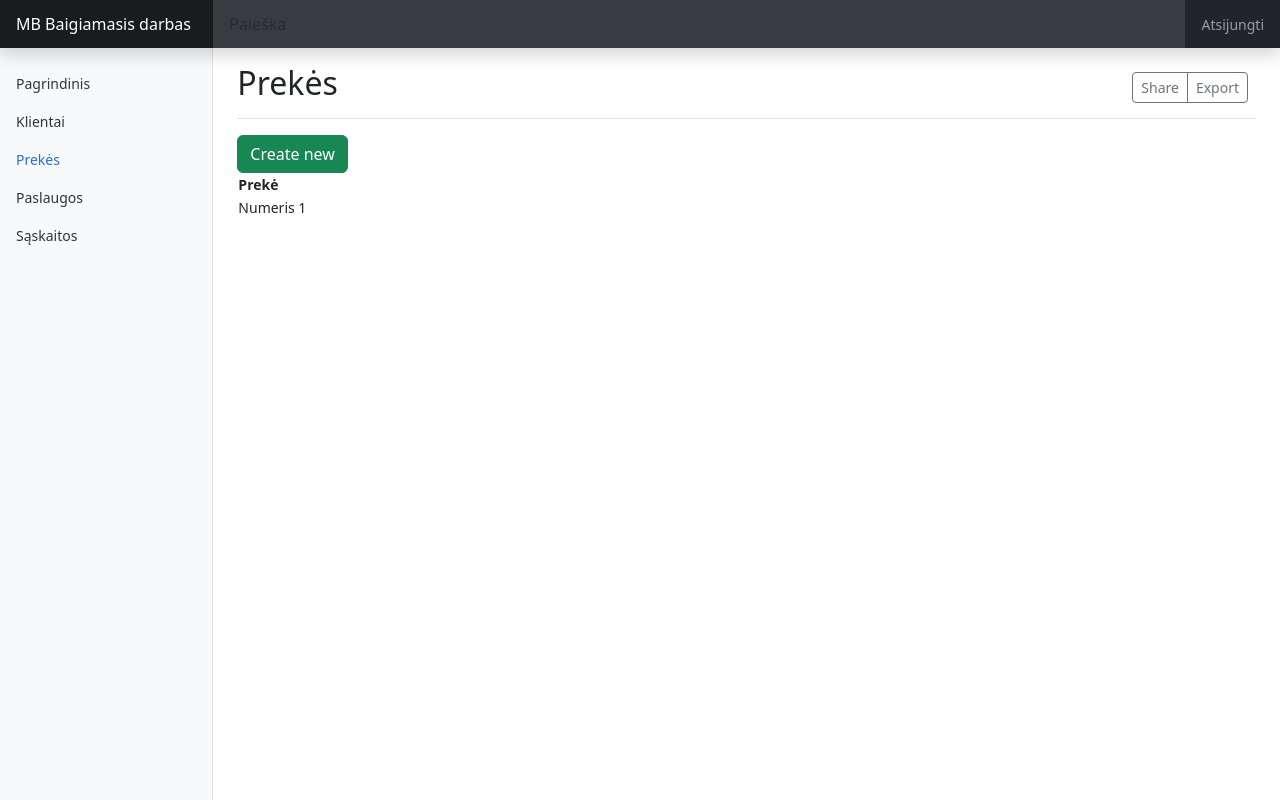
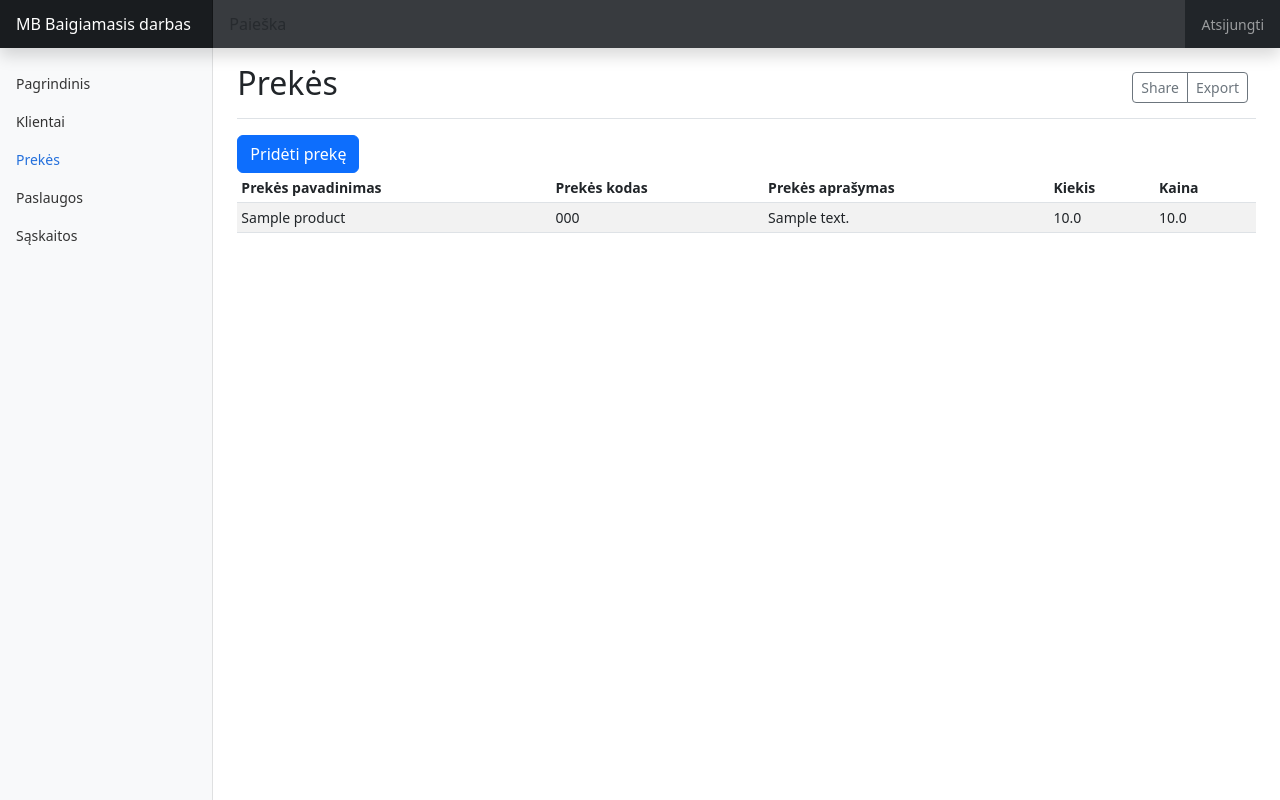
Before and after one commit to zvilkauskas/Invoice_project, a Django app: page /invoices/products/ in a window 1280 px wide. Run offline with Django 4.2, Linux system fonts and the light colour scheme; a user stored in the database is signed in; tables that the repository leaves empty hold one stand-in row (values such as "Sample post"); some libraries are stand-ins or nearby versions.

Commit message:
prideta add product html ir papildytas views

```diff
--- a/InvoiceApp/templates/products.html
+++ b/InvoiceApp/templates/products.html
@@ -1,9 +1,33 @@
-<button class="btn btn-success">Create new</button>
-<table>
-    <thead>
-    <th>Prekė</th>
-    </thead>
-    <tbody>
-    <td>Numeris 1</td>
-    </tbody>
-</table>
+{% if user.is_authenticated %}
+{% csrf_token %}
+        <div>
+            <a href="{% url 'add_product' %}" class="btn btn-primary">Pridėti prekę</a>
+        </div>
+
+        <div class="table-responsive">
+            <table class="table table-striped table-sm">
+                <thead>
+                    <tr>
+                        <th scope="col">Prekės pavadinimas</th>
+                        <th scope="col">Prekės kodas</th>
+                        <th scope="col">Prekės aprašymas</th>
+                        <th scope="col">Kiekis</th>
+                        <th scope="col">Kaina</th>
+                    </tr>
+                </thead>
+                <tbody>
+
+                {% for product in products %}
+                <tr>
+                    <td>{{ product.product_name }}</td>
+                    <td>{{ product.product_code }}</td>
+                    <td>{{ product.product_description }}</td>
+                    <td>{{ product.product_quantity }}</td>
+                    <td>{{ product.product_price }}</td>
+                </tr>
+                {% endfor %}
+                </tbody>
+            </table>
+        </div>
+
+{% endif %}
--- a/InvoiceApp/urls.py
+++ b/InvoiceApp/urls.py
@@ -10,6 +10,7 @@ urlpatterns = [
     path('main_page/', views.main_page, name='main_page'),
     path('clients/', views.clients, name='clients'),
     path('products/', views.products, name='products'),
+    path('products/add_product/', views.products, name='add_product'),
     path('services/', views.services, name='services'),
     path('invoices/', views.invoices, name='invoices'),
 ]
--- a/InvoiceApp/views.py
+++ b/InvoiceApp/views.py
@@ -165,6 +165,22 @@ def products(request):
 
     return render(request, 'products.html', context)
 
+@login_required
+def add_product(request):
+    if request.method == 'POST':
+        form = AddNewClientForm(request.POST)
+        if form.is_valid:
+            form.save()
+            messages.success(request, 'Prekė pridėta')
+            return redirect('products')
+        else:
+            messages.error(request, 'Nepavyko')
+            return redirect('add_product')
+        context = {
+            'form': form
+        }
+    return render(request, 'products.html', context)
+
 
 @login_required
 def services(request):
@@ -195,6 +211,4 @@ def services(request):
 
 @login_required
 def invoices(request):
-    context = {}
-    return render(request, 'invoices.html', context)
     pass
```
Also changed, not shown: InvoiceApp/templates/add_product.html (added, +45 -0 lines).
